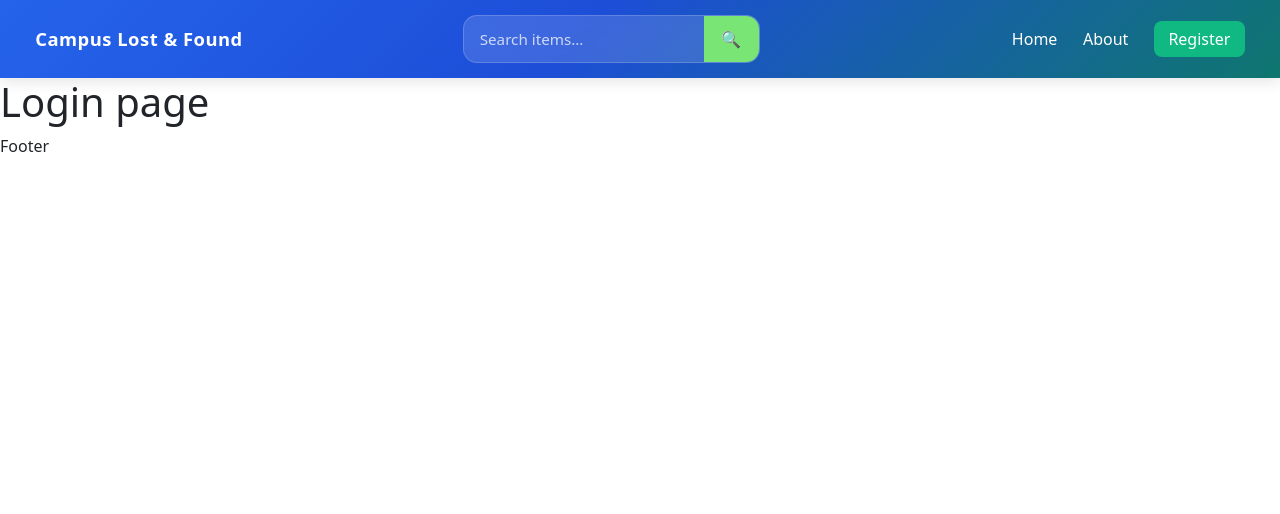
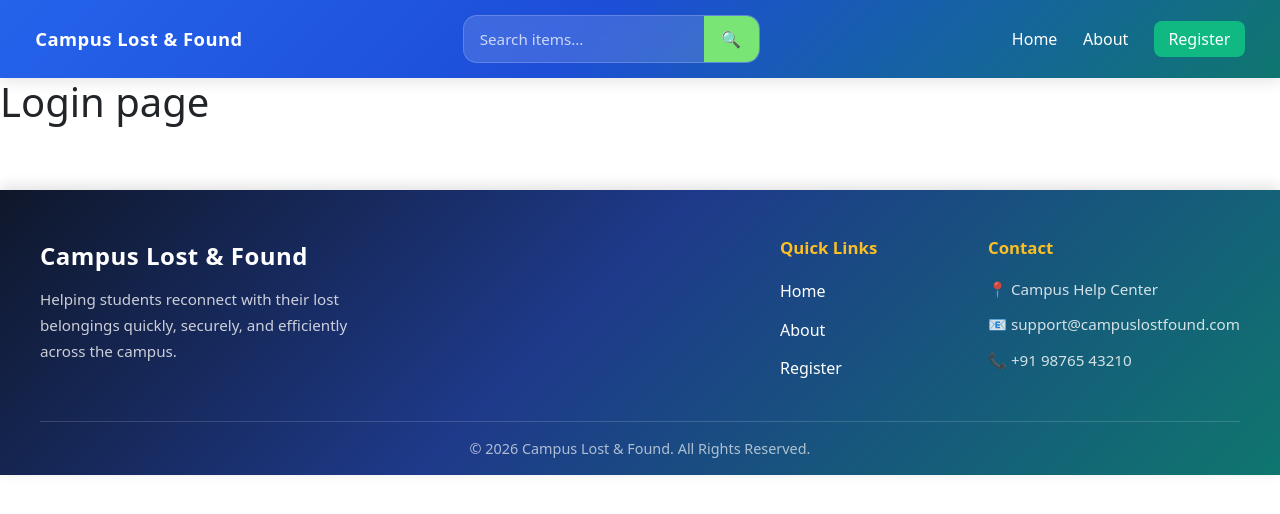
Before and after one commit to Swapneel14/Lofid, a React app in the folder frontend/: page /login in a window 1280 px wide. Shown: the top 514 px of the page. Built offline with nearby package versions, Linux system fonts and the light colour scheme; the HTML template or start-up script is replaced by a standard one.

Commit message:
Navbar.jsx and Navbar.css edited

```diff
--- a/frontend/src/components/Footer.jsx
+++ b/frontend/src/components/Footer.jsx
@@ -1,10 +1,60 @@
 import React from "react";
+import "../css/Footer.css";
+import { Link } from "react-router-dom";
 
-function Footer(){
-    return(
-       <>
-       <div>Footer</div>
-       </>
+function Footer() {
+    return (
+        <>
+            <footer className="footer">
+                <div className="footer-container">
+
+                    {/* Brand Section */}
+                    <div className="footer-brand">
+                        <div className="footer-logo">
+                            Campus Lost & Found
+                        </div>
+                        <p className="footer-text">
+                            Helping students reconnect with their lost belongings quickly,
+                            securely, and efficiently across the campus.
+                        </p>
+                    </div>
+
+                    {/* Quick Links */}
+
+                    <div className="footer-links">
+                        <h4 className="footer-title">
+                            Quick Links
+                        </h4>
+
+                        <Link to="/">Home</Link>
+                        <Link to="/about">About</Link>
+                        <Link to="/register">Register</Link>
+
+                    </div>
+
+                    {/* Contact */}
+                    <div className="footer-contact">
+                        <h4 className="footer-title">
+                            Contact
+                        </h4>
+
+                        <p>📍 Campus Help Center</p>
+
+                        <p>📧 support@campuslostfound.com</p>
+
+                        <p>📞 +91 98765 43210</p>
+
+                    </div>
+                </div>
+
+                {/* Bottom */}
+
+                <div className="footer-bottom">
+                    © 2026 Campus Lost & Found. All Rights Reserved.
+                </div>
+
+            </footer>
+        </>
     );
 }
 
--- a/frontend/src/css/Footer.css
+++ b/frontend/src/css/Footer.css
@@ -0,0 +1,172 @@
+/* Footer.css */
+
+:root{
+    --primary:#2563EB;
+    --secondary:#10B981;
+    --accent:#FBBF24;
+    --bg:#F8FAFC;
+    --text:#1E293B;
+}
+
+.footer{
+    background:linear-gradient(
+        135deg,
+        #0F172A 0%,
+        #1E3A8A 45%,
+        #0F766E 100%
+    );
+
+    color:white;
+
+    padding:3rem 2.5rem 1rem;
+
+    margin-top:4rem;
+
+    box-shadow:0 -4px 14px rgba(0,0,0,0.12);
+}
+
+.footer-container{
+    display:flex;
+    justify-content:space-between;
+    align-items:flex-start;
+    gap:3rem;
+
+    flex-wrap:wrap;
+}
+
+.footer-brand{
+    flex:1;
+    min-width:240px;
+}
+
+.footer-logo{
+    font-size:1.5rem;
+    font-weight:700;
+
+    margin-bottom:0.8rem;
+
+    letter-spacing:0.5px;
+
+    cursor:pointer;
+
+    transition:0.3s ease;
+}
+
+.footer-logo:hover{
+    color:var(--accent);
+
+    transform:translateY(-2px);
+}
+
+.footer-text{
+    color:rgba(255,255,255,0.78);
+
+    line-height:1.7;
+
+    max-width:320px;
+
+    font-size:0.95rem;
+}
+
+/* LINKS SECTION */
+
+.footer-links{
+    display:flex;
+    flex-direction:column;
+
+    gap:0.9rem;
+
+    min-width:160px;
+}
+
+.footer-title{
+    font-size:1.05rem;
+    font-weight:600;
+
+    margin-bottom:0.4rem;
+
+    color:var(--accent);
+}
+
+.footer-links a{
+    text-decoration:none;
+
+    color:white;
+
+    width:fit-content;
+
+    position:relative;
+
+    transition:0.25s ease;
+}
+
+.footer-links a:hover{
+    color:#dbeafe;
+}
+
+.footer-links a::after{
+    content:"";
+
+    position:absolute;
+
+    left:0;
+    bottom:-4px;
+
+    width:0%;
+    height:2px;
+
+    background:var(--accent);
+
+    transition:0.3s ease;
+}
+
+.footer-links a:hover::after{
+    width:100%;
+}
+
+/* CONTACT SECTION */
+
+.footer-contact{
+    display:flex;
+    flex-direction:column;
+
+    gap:0.8rem;
+
+    min-width:220px;
+}
+
+.footer-contact p{
+    margin:0;
+
+    color:rgba(255,255,255,0.82);
+
+    font-size:0.95rem;
+}
+
+/* BOTTOM */
+
+.footer-bottom{
+    border-top:1px solid rgba(255,255,255,0.15);
+
+    margin-top:2.5rem;
+    padding-top:1rem;
+
+    text-align:center;
+
+    color:rgba(255,255,255,0.65);
+
+    font-size:0.9rem;
+}
+
+/* RESPONSIVE */
+
+@media(max-width:768px){
+
+    .footer-container{
+        flex-direction:column;
+    }
+
+    .footer{
+        padding:2.5rem 1.5rem 1rem;
+    }
+}
```
